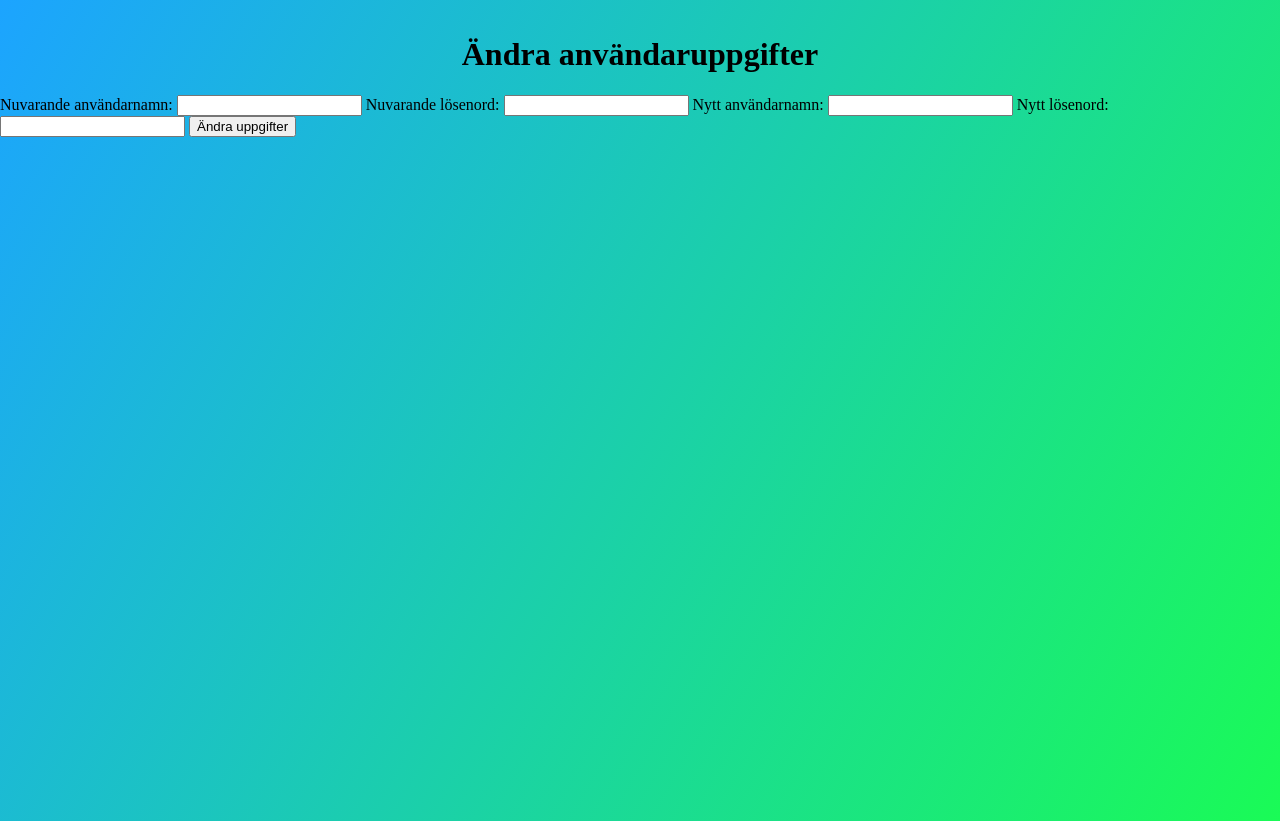
After one commit to JacobKatzIA/TEAM_12, a Flask app: page /change_credentials in a window 1280 px wide. The commit adds this page. Run offline with Flask 3, Linux system fonts and the light colour scheme; some libraries are stand-ins or nearby versions.

Commit message:
Lagt till så att användaren kan ändra användarnamn och lösenord
Lagt till så att användaren kan ändra användarnamn och lösenord

```diff
--- a/projekt/fitnesslink/app.py
+++ b/projekt/fitnesslink/app.py
@@ -4,6 +4,56 @@ from flask import Flask, render_template, request, redirect, url_for, session, f
 
 app = Flask(__name__)
 app.secret_key = 'hejhej'
+
+@app.route('/change_credentials', methods=['GET', 'POST'])
+def change_credentials():
+    if request.method == 'POST':
+       current_username = request.form['current_username']
+       current_password = request.form['current_password']
+       new_username = request.form['new_username']
+       new_password = request.form['new_password']
+
+       if not current_username or not current_password or not new_username or not new_password:
+          return "Vänligen fyll i alla fält"
+
+       if update_credentials(current_username, current_password, new_username, new_password):
+          return "Användaruppgifterna har uppdaterats"
+       else:
+          return "Fel vid uppdatering av användaruppgifter"
+
+    return render_template('change_credentials.html')
+
+
+def update_credentials(current_username, current_password, new_username, new_pasword):
+    try:
+      connection = psycopg2.connect(
+        user="ap2204",
+        password="if7fupb5",
+        host="pgserver.mau.se",
+        port="5432",
+        database="ap2204")
+
+      cursor = connection.cursor()
+
+      cursor.execute("SELECT * FROM members WHERE username = %s AND password = %s", (current_username, current_password))
+      user_exists = cursor.fetchone()
+
+      if user_exists:
+         cursor.execute("UPDATE members SET username = %s, password = %s WHERE username = %s", (new_username, new_pasword, current_username))
+         connection.commit()
+         return True
+      else:
+         return False
+
+    except (Exception, Error) as error:
+        print("Fel vid uppdatering av användaruppgifter:", error)
+        return False
+    finally:
+        if connection:
+           cursor.close()
+           connection.close()
+
+
 
 def register_member(fullname, username, password, email):
     try:
--- a/projekt/fitnesslink/static/static/style.css
+++ b/projekt/fitnesslink/static/static/style.css
@@ -272,6 +272,7 @@ form .textfield-t{
 .t-log a:hover{
     text-decoration: underline;
 }
+<<<<<<< Updated upstream
 
 .alert-success{
     color: green;
@@ -285,4 +286,6 @@ form .textfield-t{
     margin-bottom: 10px;
     border: 1px solid transparent;
     border-radius: 5px;
-}
+}}
+=======
+>>>>>>> Stashed changes
--- /dev/null
+++ b/projekt/fitnesslink/templates/change_credentials.html
@@ -0,0 +1,28 @@
+<!DOCTYPE html>
+<html lang="en">
+<head>
+  <meta charset="UTF-8">
+  <meta name="viewport" content="width=device-width, initial-scale=1.0">
+  <title>Ändra användaruppgifter</title>
+  <link rel="stylesheet" type="text/css" href="{{ url_for('static',
+  filename='static/style.css') }}">
+</head>
+<body>
+  <h1>Ändra användaruppgifter</h1>
+  <form class="change-credentials" action="/change_credentials" method="post">
+    <label for="current_username">Nuvarande användarnamn:</label>
+    <input type="text" id="current_username" name="current_username" required>
+
+    <label for="current_password">Nuvarande lösenord:</label>
+    <input type="password" id="current_password" name="current_password" required>
+
+    <label for="new_username">Nytt användarnamn:</label>
+    <input type="text" id="new_username" name="new_username" required>
+
+    <label for="new_password">Nytt lösenord:</label>
+    <input type="password" id="new_password" name="new_password" required>
+
+    <input type="submit" value="Ändra uppgifter">
+  </form>
+</body>
+</html>
--- a/projekt/fitnesslink/templates/start.html
+++ b/projekt/fitnesslink/templates/start.html
@@ -23,6 +23,7 @@
         <main>
             <h2>Vi som älskar träning!</h2>
             <p>Vi älskar träning!</p>
+            <a href="/change_credentials">Ändra användaruppgifter</a>
         </main>
 
         <footer>
```
